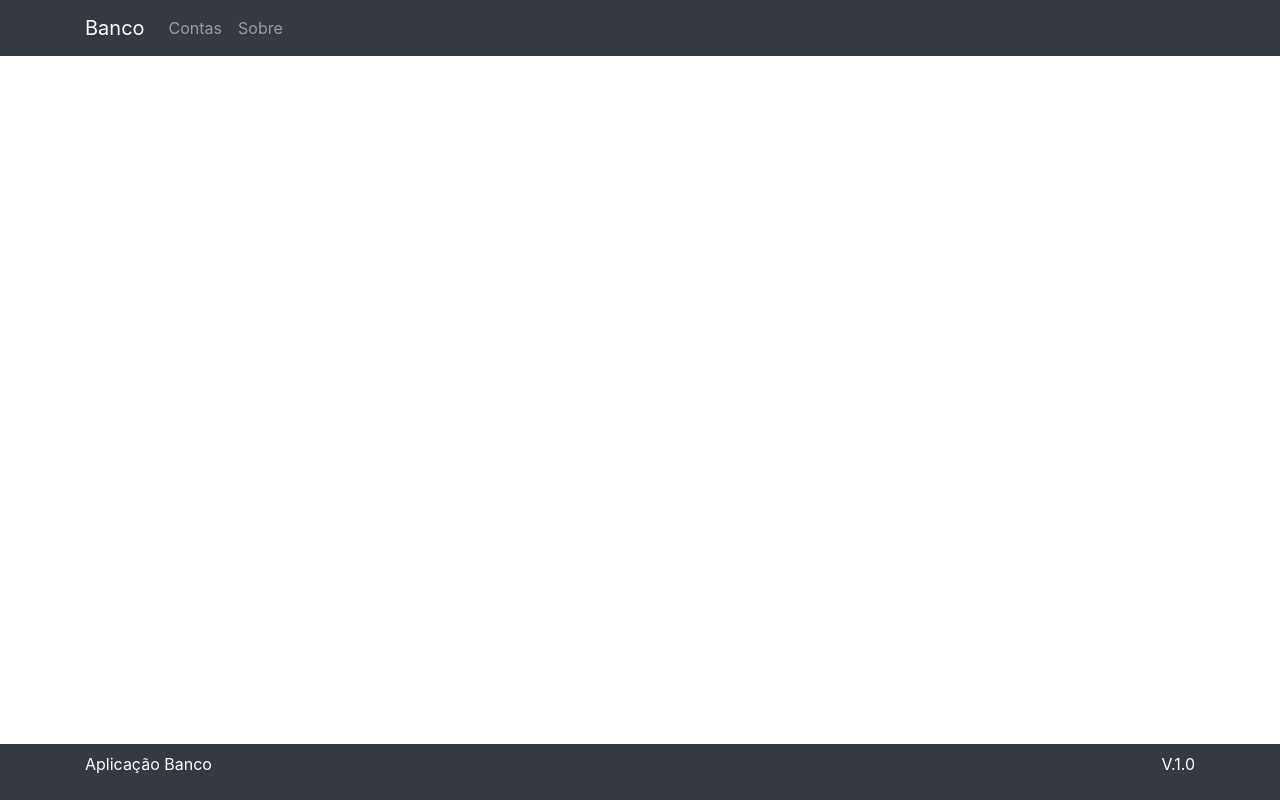
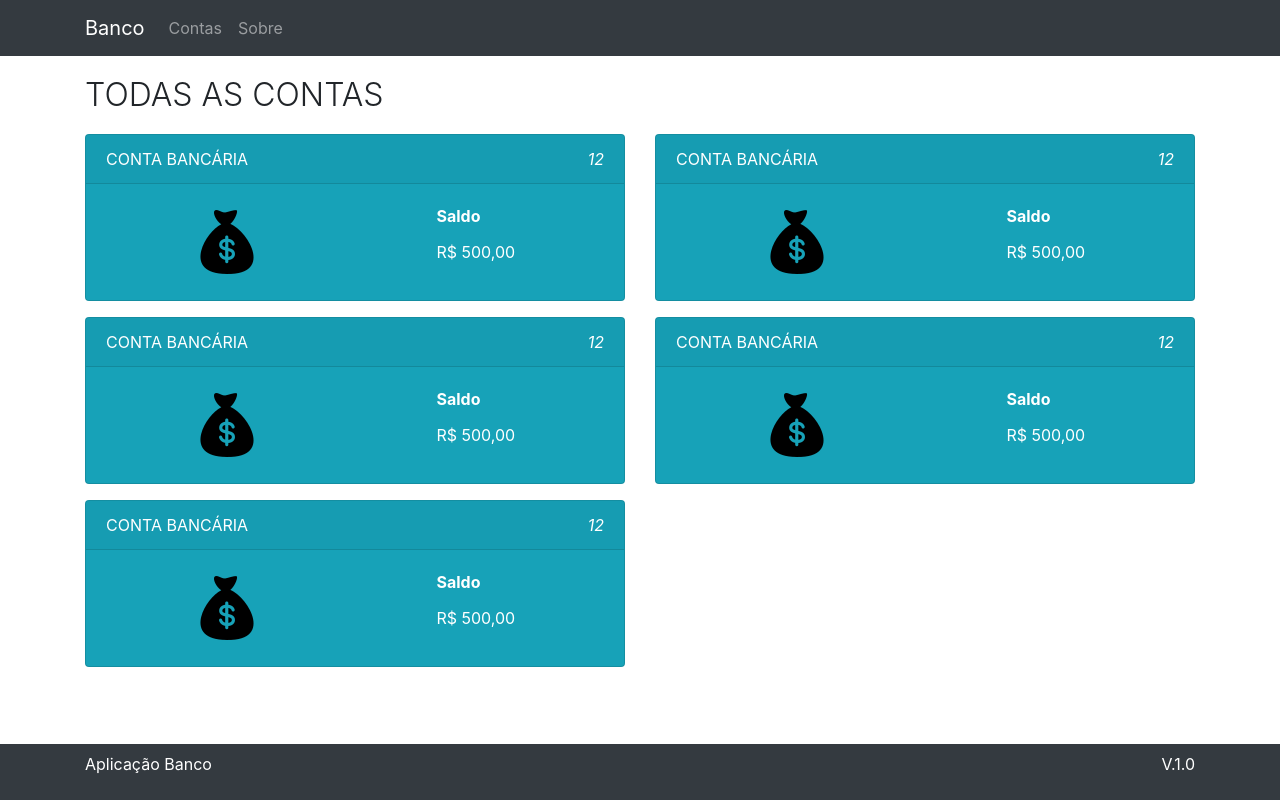
Before and after one commit to RodolfoHerman/banco-ui, an Angular app: page /contas in a window 1280 px wide. Before the commit this address led to /. Built offline with nearby package versions, Linux system fonts and the light colour scheme.

Commit message:
Criação do componente Contas

```diff
--- a/src/app/app.component.html
+++ b/src/app/app.component.html
@@ -1,6 +1,6 @@
 <cb-cabecalho></cb-cabecalho>
 
-<div class="container" style="margin-top: 20px">
+<div class="container" style="margin-top: 20px; padding-bottom: 20px">
 
     <router-outlet></router-outlet>
 
--- a/src/app/app.module.ts
+++ b/src/app/app.module.ts
@@ -6,14 +6,16 @@ import { HomeComponent } from './home/home.component';
 import { SobreComponent } from './sobre/sobre.component';
 import { CabecalhoComponent } from './cabecalho/cabecalho.component';
 import { RouterModule } from '@angular/router';
-import { ROUTES } from './app.routes'
+import { ROUTES } from './app.routes';
+import { ContasComponent } from './contas/contas.component'
 
 @NgModule({
   declarations: [
     AppComponent,
     HomeComponent,
     SobreComponent,
-    CabecalhoComponent
+    CabecalhoComponent,
+    ContasComponent
   ],
   imports: [
     BrowserModule,
--- a/src/app/app.routes.ts
+++ b/src/app/app.routes.ts
@@ -1,8 +1,10 @@
 import { Routes } from '@angular/router';
 import { HomeComponent } from './home/home.component';
 import { SobreComponent } from './sobre/sobre.component';
+import { ContasComponent } from './contas/contas.component';
 
 export const ROUTES: Routes = [
     { path: '', component: HomeComponent },
+    { path: 'contas', component: ContasComponent },
     { path: 'sobre', component: SobreComponent }
 ]
--- a/src/app/cabecalho/cabecalho.component.html
+++ b/src/app/cabecalho/cabecalho.component.html
@@ -1,4 +1,4 @@
-<nav style="text-align: center" class="navbar navbar-expand-lg navbar-dark bg-dark">
+<nav class="navbar navbar-expand-lg text-center navbar-dark bg-dark">
 
     <div class="container">
 
@@ -11,7 +11,7 @@
         <div class="collapse navbar-collapse" id="conteudoNavbarSuportado">
             <ul class="navbar-nav mr-auto">
                 <li class="nav-item" routerLinkActivated="active">
-                    <a class="nav-link" href="#">Contas <span class="sr-only">(página atual)</span></a>
+                    <a class="nav-link" [routerLink]="['/contas']">Contas <span class="sr-only">(página atual)</span></a>
                 </li>
                 <li class="nav-item" routerLinkActivated="active">
                     <a class="nav-link" [routerLink]="['/sobre']">Sobre</a>
--- /dev/null
+++ b/src/app/contas/contas.component.html
@@ -0,0 +1,134 @@
+<h2 class="text-uppercase font-weight-light">
+    Todas as contas
+</h2>
+
+<div class="conteudo">
+
+    <div class="row">
+
+        <div class="col-sm-6 col-xs-12">
+
+            <a href="#">
+                <div class="card text-white bg-info mb-3" style="min-width: 16rem;">
+                    <div class="card-header text-uppercase">
+                        <span class="float-left">Conta Bancária</span>
+                        <i class="float-right">12</i>
+                    </div>
+                    <div class="card-body">
+
+                        <div class="card-content">
+
+                            <img src="assets/img/grana.png" alt="">
+
+                            <dl>
+                                <dt class="card-title">Saldo</dt>
+                                <dd class="card-text">R$ 500,00</dd>
+                            </dl>
+                        </div>
+                    </div>
+                </div>
+            </a>
+
+        </div>
+
+        <div class="col-sm-6 col-xs-12">
+
+            <a href="#">
+                <div class="card text-white bg-info mb-3" style="min-width: 16rem;">
+                    <div class="card-header text-uppercase">
+                        <span class="float-left">Conta Bancária</span>
+                        <i class="float-right">12</i>
+                    </div>
+                    <div class="card-body">
+
+                        <div class="card-content">
+
+                            <img src="assets/img/grana.png" alt="">
+
+                            <dl>
+                                <dt class="card-title">Saldo</dt>
+                                <dd class="card-text">R$ 500,00</dd>
+                            </dl>
+                        </div>
+                    </div>
+                </div>
+            </a>
+
+        </div>
+
+        <div class="col-sm-6 col-xs-12">
+
+            <a href="#">
+                <div class="card text-white bg-info mb-3" style="min-width: 16rem;">
+                    <div class="card-header text-uppercase">
+                        <span class="float-left">Conta Bancária</span>
+                        <i class="float-right">12</i>
+                    </div>
+                    <div class="card-body">
+
+                        <div class="card-content">
+
+                            <img src="assets/img/grana.png" alt="">
+
+                            <dl>
+                                <dt class="card-title">Saldo</dt>
+                                <dd class="card-text">R$ 500,00</dd>
+                            </dl>
+                        </div>
+                    </div>
+                </div>
+            </a>
+
+        </div>
+
+        <div class="col-sm-6 col-xs-12">
+
+            <a href="#">
+                <div class="card text-white bg-info mb-3" style="min-width: 16rem;">
+                    <div class="card-header text-uppercase">
+                        <span class="float-left">Conta Bancária</span>
+                        <i class="float-right">12</i>
+                    </div>
+                    <div class="card-body">
+
+                        <div class="card-content">
+
+                            <img src="assets/img/grana.png" alt="">
+
+                            <dl>
+                                <dt class="card-title">Saldo</dt>
+                                <dd class="card-text">R$ 500,00</dd>
+                            </dl>
+                        </div>
+                    </div>
+                </div>
+            </a>
+
+        </div>
+
+        <div class="col-sm-6 col-xs-12">
+
+            <a href="#">
+                <div class="card text-white bg-info mb-3" style="min-width: 16rem;">
+                    <div class="card-header text-uppercase">
+                        <span class="float-left">Conta Bancária</span>
+                        <i class="float-right">12</i>
+                    </div>
+                    <div class="card-body">
+
+                        <div class="card-content">
+
+                            <img src="assets/img/grana.png" alt="">
+
+                            <dl>
+                                <dt class="card-title">Saldo</dt>
+                                <dd class="card-text">R$ 500,00</dd>
+                            </dl>
+                        </div>
+                    </div>
+                </div>
+            </a>
+
+        </div>
+    </div>
+</div>
--- /dev/null
+++ b/src/app/contas/contas.component.ts
@@ -0,0 +1,14 @@
+import { Component, OnInit } from '@angular/core';
+
+@Component({
+  selector: 'cb-contas',
+  templateUrl: './contas.component.html'
+})
+export class ContasComponent implements OnInit {
+
+  constructor() { }
+
+  ngOnInit() {
+  }
+
+}
--- a/src/app/sobre/sobre.component.html
+++ b/src/app/sobre/sobre.component.html
@@ -1 +1,24 @@
-<p>sobre works!</p>
+<section>
+    <h2 class="text-uppercase font-weight-light">
+        Sobre
+    </h2>
+</section>
+
+<section class="conteudo">
+    <p class="lead">
+        Banco | Aplicação que visualiza contas do banco Capgemini
+    </p>
+    <p class="lead">
+        Serviços diposnibilizados na API
+    </p>
+    <p class="lead">
+        1) Serviço para verificar o saldo de uma conta corrente.
+    </p>
+    <p class="lead">
+        2) Serviço para realizar um depósito em uma determinada conta corrente.
+    </p>
+    <p class="lead">
+        3) Serviço para realizar um saque de uma determinada conta corrente.
+    </p>
+
+</section>
--- a/src/styles.css
+++ b/src/styles.css
@@ -13,3 +13,17 @@
     margin-bottom: 60px;
     font-size: 30px;
 }
+
+.conteudo {
+    margin-top: 20px;
+}
+
+.card-content {
+    display: flex;
+    align-items: center;
+    justify-content: space-around;
+}
+
+a {
+    text-decoration: none !important;
+}
```
Also changed, not shown: src/assets/img/grana.png (added).
